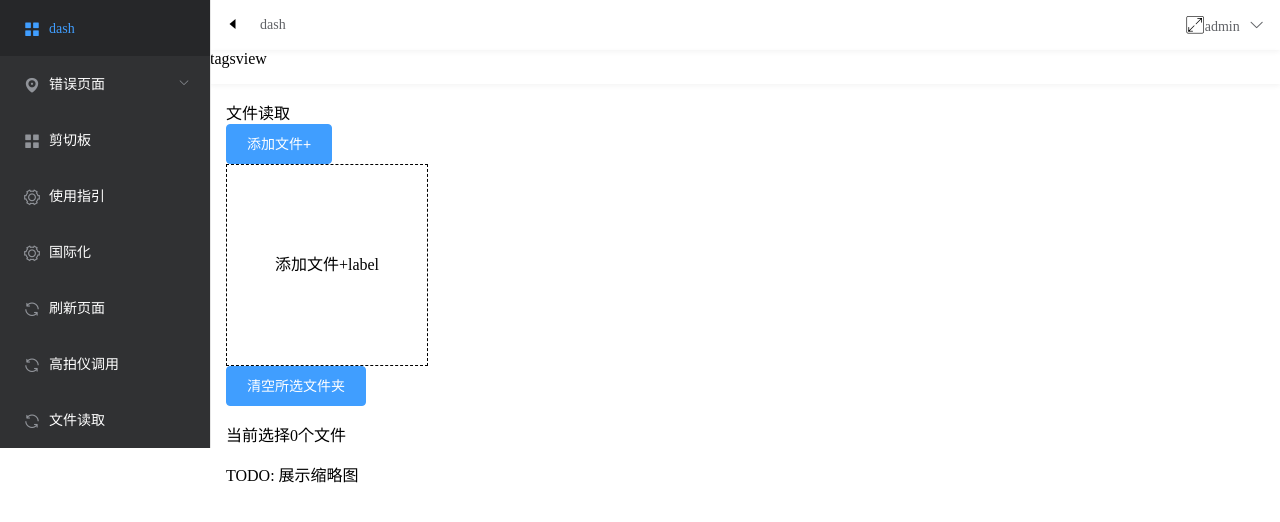
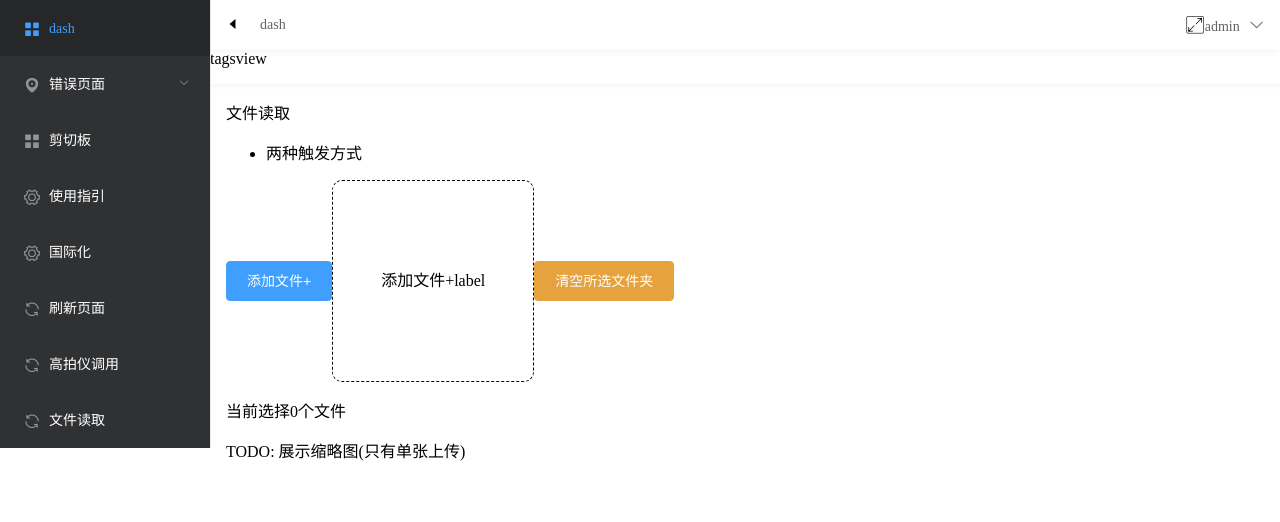
Before and after one commit to liunanchenFYJJ/tsc-vue-demo, a Vue app: page /#/file in a window 1280 px wide. Shown: the top 522 px of the page. Built offline with nearby package versions, Linux system fonts and the light colour scheme.

Commit message:
update 文件读取

```diff
--- a/src/views/FileReader/index.vue
+++ b/src/views/FileReader/index.vue
@@ -1,23 +1,36 @@
+<!--
+ * @Descripttion:
+ * @version:
+ * @Author: https://github.com/liunanchenFYJJ
+ * @Date: 2019-11-15 08:41:46
+ * @LastEditors: https://github.com/liunanchenFYJJ
+ * @LastEditTime: 2019-11-15 12:01:36
+ -->
 <template>
   <div>
     文件读取
+    <ul>
+      <li>两种触发方式</li>
+    </ul>
     <input type="file"
-            id="file"
-            ref="file"
-            @change="handleChangeFiles($event)"
-            multiple>
-    <br>
+      id="file"
+      ref="file"
+      @change="handleChangeFiles($event)"
+      multiple>
     <el-button type="primary" @click="addFiles">添加文件+</el-button>
     <!-- label的for属性绑定的id会触发 -->
     <div id="label">
       <label for="file">添加文件+label</label>
     </div>
-    <el-button type="primary" @click="handleClear">清空所选文件夹</el-button>
+    <el-button type="warning" @click="handleClear">清空所选文件夹</el-button>
     <br>
     <p>当前选择{{fileList.length}}个文件</p>
-    TODO: 展示缩略图
+    TODO: 展示缩略图(只有单张上传)
     <ul>
-      <li v-for="(item, index) in fileList" :key="index">{{item.name}}</li>
+      <li v-for="(item, index) in fileList" :key="index">{{item.name}}----{{item.type}}----{{item.percent}}
+        <img :src="item.myURL" style="width: 60px; height: 60px;"/>
+        <div :style="{'background': item.myURL}" style="width: 60px; height: 60px;"></div>
+      </li>
     </ul>
   </div>
 </template>
@@ -27,16 +40,31 @@ export default {
   data() {
     return {
       fileList: [],
+      myURL: '',
     };
   },
   methods: {
     handleChangeFiles(e) { // 处理事件
-      console.log(e);
-      console.log(e.target.files);
       const tempFileList = e.target.files;
-      // this.fileList = [];
       this.fileList = this.fileList.concat(...tempFileList);
-      console.log(this.fileList);
+      // 展示缩略图
+      this.getThumbnails(tempFileList[tempFileList.length - 1]);
+    },
+    getThumbnails(singleFile) {
+      let reader = new FileReader();
+      reader.readAsDataURL(singleFile);
+
+      reader.onload = (evt) => {
+        this.$message(`成功了`);
+        singleFile.myURL = evt.target.result;
+      };
+      reader.onprogress = (evt) => {
+        this.$message(`加载中...${evt.loaded}/${evt.total}`);
+        singleFile.percent = evt.loaded / evt.total;
+      };
+      reader.onerror = (error) => {
+        this.$message(`发生错误了${error}`);
+      };
     },
     addFiles() { // click触发事件
       const fileInput = this.$refs['file'];
@@ -53,12 +81,20 @@ export default {
     display: none;
   }
   #label {
+    display: inline-block;
     width: 200px;
     height: 200px;
     border: 1px dashed #000;
     text-align: center;
+    border-radius: 10px;
     & > label {
       line-height: 200px;
+      display: inline-block;
+      height: inherit;
+      width: inherit;
+      &:hover {
+        cursor: pointer;
+      }
     }
   }
 </style>
```
